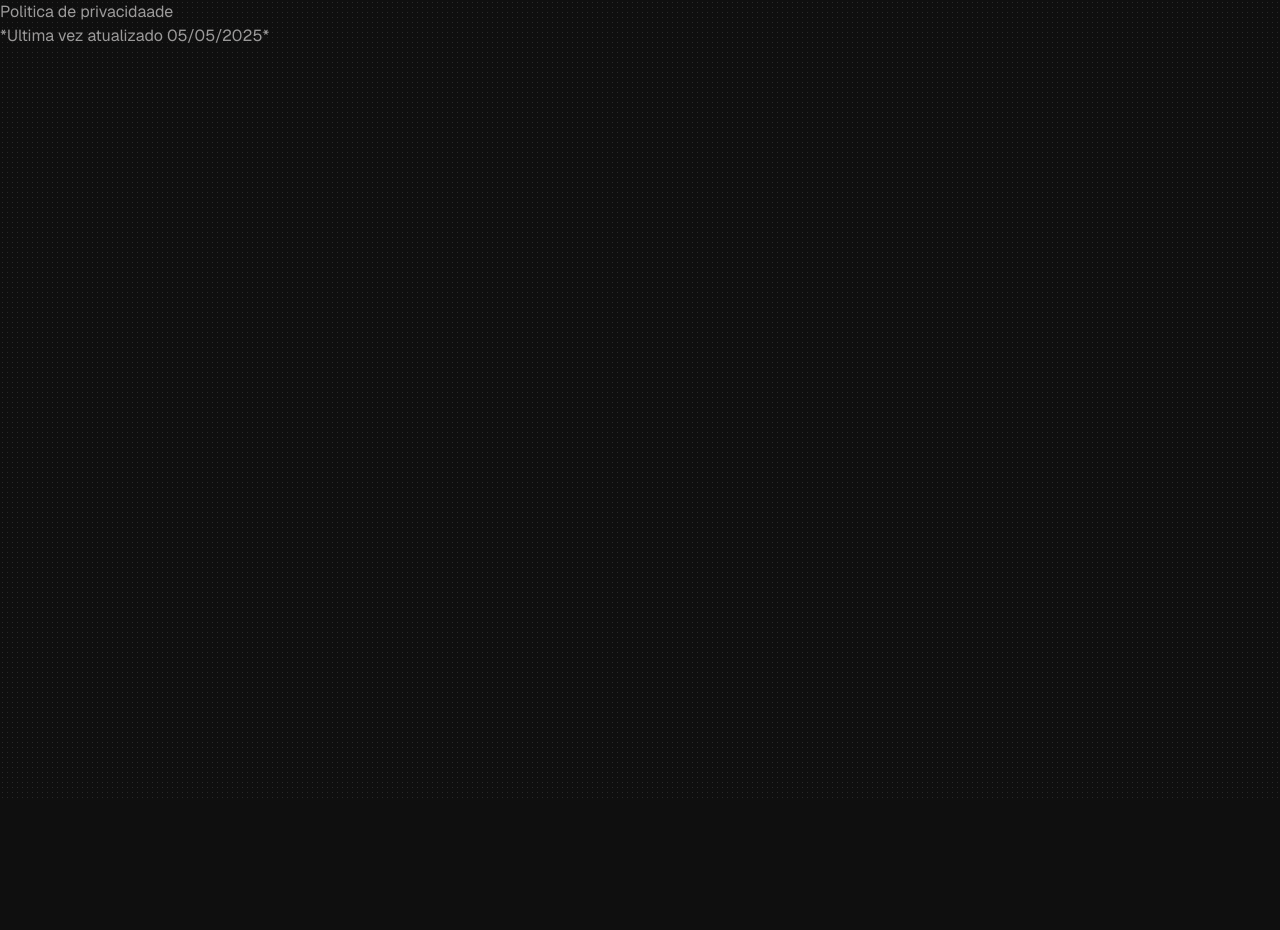
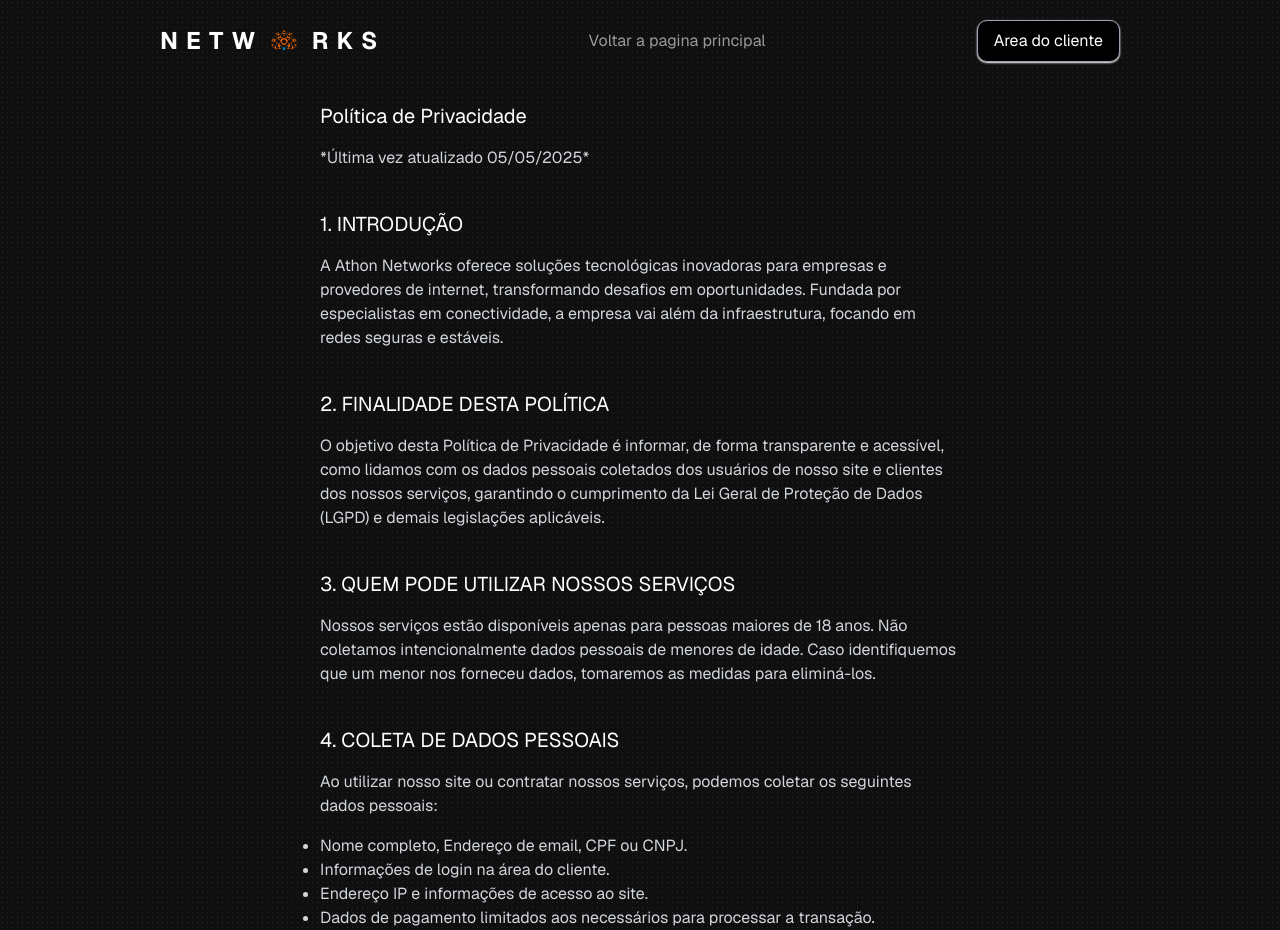
Before and after one commit to Pabloodev/athon-networks-next, a Next.js app: page /privacy-policy in a window 1280 px wide. Shown: the top 930 px of the page. Before the commit the page ends 800 px from the top, so only its background shows below. Built offline with nearby package versions, Linux system fonts and the light colour scheme.

Commit message:
add privacy policy page add responsivity

```diff
--- a/app/privacy-policy/page.jsx
+++ b/app/privacy-policy/page.jsx
@@ -1,9 +1,142 @@
+import HeaderPolicy from "../ui/components/HeaderPolicy"
+
 export default function Page() {
   return (
     <div>
-      <div>
-        <h1>Politica de privacidaade</h1>
-        <p>*Ultima vez atualizado 05/05/2025*</p>
+
+      <HeaderPolicy />
+
+      <div className="text-gray-300 p-10 lg:px-80 flex flex-col gap-10">
+        <div className="flex flex-col gap-4">
+          <h1 className="text-xl text-white">Política de Privacidade</h1>
+          <p>*Última vez atualizado 05/05/2025*</p>
+        </div>
+
+        <div className="flex flex-col gap-4">
+          <h2 className="text-xl text-white">1. INTRODUÇÃO</h2>
+          <p>
+            A Athon Networks oferece soluções tecnológicas inovadoras para empresas e provedores de internet, transformando desafios em oportunidades. Fundada por especialistas em conectividade, a empresa vai além da infraestrutura, focando em redes seguras e estáveis.
+          </p>
+        </div>
+
+        <div className="flex flex-col gap-4">
+          <h2 className="text-xl text-white">2. FINALIDADE DESTA POLÍTICA</h2>
+          <p>
+            O objetivo desta Política de Privacidade é informar, de forma transparente e acessível, como lidamos com os dados pessoais coletados dos usuários de nosso site e clientes dos nossos serviços, garantindo o cumprimento da Lei Geral de Proteção de Dados (LGPD) e demais legislações aplicáveis.
+          </p>
+        </div>
+
+        <div className="flex flex-col gap-4">
+          <h2 className="text-xl text-white">3. QUEM PODE UTILIZAR NOSSOS SERVIÇOS</h2>
+          <p>
+            Nossos serviços estão disponíveis apenas para pessoas maiores de 18 anos. Não coletamos intencionalmente dados pessoais de menores de idade. Caso identifiquemos que um menor nos forneceu dados, tomaremos as medidas para eliminá-los.
+          </p>
+        </div>
+
+        <div className="flex flex-col gap-4">
+          <h2 className="text-xl text-white">4. COLETA DE DADOS PESSOAIS</h2>
+          <p>
+            Ao utilizar nosso site ou contratar nossos serviços, podemos coletar os seguintes dados pessoais:
+          </p>
+          <ul>
+            <li className="list-disc">Nome completo, Endereço de email, CPF ou CNPJ.</li>
+            <li className="list-disc">Informações de login na área do cliente.</li>
+            <li className="list-disc">Endereço IP e informações de acesso ao site.</li>
+            <li className="list-disc">Dados de pagamento limitados aos necessários para processar a transação.</li>
+            <li className="list-disc">Histórico de tickets de suporte.</li>
+          </ul>
+          <p>Esses dados podem ser coletados diretamente (ex.: formulários de cadastro) ou automaticamente (ex.: cookies, logs de acesso).</p>
+        </div>
+
+        <div className="flex flex-col gap-4">
+          <h2 className="text-xl text-white">5. POR QUE COLETAMOS SEUS DADOS</h2>
+          <ul>
+            <li className="list-disc">Fornecer e gerenciar os serviços contratados.</li>
+            <li className="list-disc">Gerenciar sua conta na área do cliente.</li>
+            <li className="list-disc">Processar pagamentos e cobranças.</li>
+            <li className="list-disc">Responder solicitações e tickets de suporte.</li>
+            <li className="list-disc">Cumprir obrigações legais e regulatórias.</li>
+            <li className="list-disc">Melhorar nossos serviços, monitorando o uso do site e da área do cliente.</li>
+            <li className="list-disc">Enviar comunicações importantes ou promocionais, sempre com opção de cancelamento.</li>
+          </ul>
+        </div>
+
+        <div className="flex flex-col gap-4">
+          <h2 className="text-xl text-white">6. BASE LEGAL PARA O TRATAMENTO DE DADOS</h2>
+          <ul>
+            <li className="list-disc">Execução de contrato: para fornecer os serviços contratados.</li>
+            <li className="list-disc">Cumprimento de obrigação legal: para obrigações fiscais e regulatórias.</li>
+            <li className="list-disc" >Consentimento: para comunicações de marketing.</li>
+            <li className="list-disc">Interesse legítimo: para melhorar a experiência do usuário, prevenir fraudes e garantir segurança.</li>
+          </ul>
+        </div>
+
+        <div className="flex flex-col gap-4">
+          <h2 className="text-xl text-white">7. COMPARTILHAMENTO DE DADOS</h2>
+          <p>Podemos compartilhar seus dados com:</p>
+          <ul>
+            <li className="list-disc">Fornecedores e parceiros necessários para a prestação dos serviços.</li>
+            <li className="list-disc">Autoridades governamentais, quando exigido por lei ou ordem judicial.</li>
+            <li className="list-disc">Prestadores de serviço de TI responsáveis pelo armazenamento seguro dos dados.</li>
+          </ul>
+          <p>Não vendemos seus dados pessoais para terceiros.</p>
+        </div>
+
+        <div className="flex flex-col gap-4">
+          <h2 className="text-xl text-white">8. COOKIES E TECNOLOGIAS DE RASTREAMENTO</h2>
+          <p>
+            Utilizamos cookies e tecnologias similares para:
+          </p>
+          <ul>
+            <li className="list-disc">Lembrar suas preferências de acesso.</li>
+            <li className="list-disc">Melhorar a performance e funcionalidades do site.</li>
+            <li className="list-disc">Analisar o tráfego e comportamento de navegação.</li>
+          </ul>
+          <p>Você pode gerenciar as permissões de cookies no seu navegador.</p>
+        </div>
+
+        <div className="flex flex-col gap-4">
+          <h2 className="text-xl text-white">9. SEGURANÇA DOS DADOS</h2>
+          <p>
+            Adotamos medidas de segurança administrativas, técnicas e físicas para proteger seus dados pessoais contra acesso não autorizado, perda, alteração ou destruição. Nenhum sistema é 100% seguro, e incentivamos os usuários a proteger suas credenciais de acesso.
+          </p>
+        </div>
+
+        <div className="flex flex-col gap-4">
+          <h2 className="text-xl text-white">10. RETENÇÃO DOS DADOS</h2>
+          <p>
+            Seus dados serão armazenados enquanto forem necessários para os fins descritos nesta política, ou para cumprir obrigações legais e regulatórias. Dados de contas inativas poderão ser mantidos por até 5 anos após o encerramento, conforme exigências legais.
+          </p>
+        </div>
+
+        <div className="flex flex-col gap-4">
+          <h2 className="text-xl text-white">11. SEUS DIREITOS</h2>
+          <ul>
+            <li className="list-disc">Confirmar a existência de tratamento de seus dados.</li>
+            <li className="list-disc">Acessar seus dados pessoais.</li>
+            <li className="list-disc">Corrigir dados incompletos, inexatos ou desatualizados.</li>
+            <li className="list-disc">Solicitar anonimização, bloqueio ou eliminação de dados desnecessários.</li>
+            <li className="list-disc">Solicitar a portabilidade dos dados.</li>
+            <li className="list-disc">Revogar consentimento a qualquer momento.</li>
+            <li className="list-disc">Solicitar informações sobre o compartilhamento de dados.</li>
+          </ul>
+          <p>Pedidos podem ser enviados para <span className="text-white font-semibold">contato@athonnetworks.com</span> e serão respondidos no prazo legal.</p>
+        </div>
+
+        <div className="flex flex-col gap-4">
+          <h2 className="text-xl text-white">12. ALTERAÇÕES NA POLÍTICA</h2>
+          <p>
+            Podemos atualizar esta Política de Privacidade periodicamente. Notificaremos mudanças importantes através do site ou por e-mail, quando aplicável.
+          </p>
+        </div>
+
+        <div className="flex flex-col gap-4">
+          <h2 className="text-xl text-white">13. CONTATO</h2>
+          <p>
+            Caso tenha dúvidas sobre esta Política ou sobre o tratamento de seus dados, entre em contato pelo e-mail <span className="text-white font-semibold">contato@athonnetworks.com</span> ou pelo telefone <span className="text-white font-semibold">(11) 93212-3875</span>.
+          </p>
+        </div>
+
       </div>
 
     </div>
--- a/app/ui/components/Footer.jsx
+++ b/app/ui/components/Footer.jsx
@@ -37,7 +37,7 @@ const Footer = () => {
               <div>
                 <h3 className="font-medium mb-4">Legal & Segurança</h3>
                 <ul className="space-y-2 text-gray-400">
-                  <Link href={"/"} className="hover:text-white">Política de privacidade</Link>
+                  <Link href={"/privacy-policy"} className="hover:text-white">Política de privacidade</Link>
                 </ul>
               </div>
             </div>
--- /dev/null
+++ b/app/ui/components/HeaderPolicy.jsx
@@ -0,0 +1,56 @@
+'use client'
+
+import { motion } from "motion/react";
+import Link from "next/link";
+
+export default function HeaderPolicy() {
+
+  return (
+    <motion.div
+      initial={{ scale: 2 }}
+      animate={{ scale: 1 }}
+      transition={{ duration: 2 }}
+    >
+      <header className="flex justify-between items-center px-6 sm:px-20 lg:px-40 mt-5">
+
+        <div className="flex items-center gap-2 hidden sm:flex">
+          <span className={`hidden sm:block letter`}>N</span>
+          <span className={`hidden sm:block letter`}>E</span>
+          <span className={`hidden sm:block letter`}>T</span>
+          <span className={`hidden sm:block letter`}>W</span>
+
+          <img
+            width={40}
+            src="./iconathon.png"
+            alt="Logo"
+            className={`logo`}
+          />
+
+          <span className={`hidden sm:block letter`}>R</span>
+          <span className={`hidden sm:block letter`}>K</span>
+          <span className={`hidden sm:block letter`}>S</span>
+
+        </div>
+
+        <img
+          className="block sm:hidden"
+          width={60}
+          src="./iconathon.png"
+          alt="Logo"
+
+        />
+
+        <Link href={"/"}>Voltar a pagina principal</Link>
+
+        <Link href="/client" className="">
+          <button
+            className="bg-black hover:bg-white hover:text-black text-white px-4 py-2 rounded rounded-lg duration-700 cursor-pointer border-1 border-gray-400 shadow-white shadow-xs
+"
+          >
+            Area do cliente
+          </button>
+        </Link>
+      </header>
+    </motion.div>
+  );
+}
```
